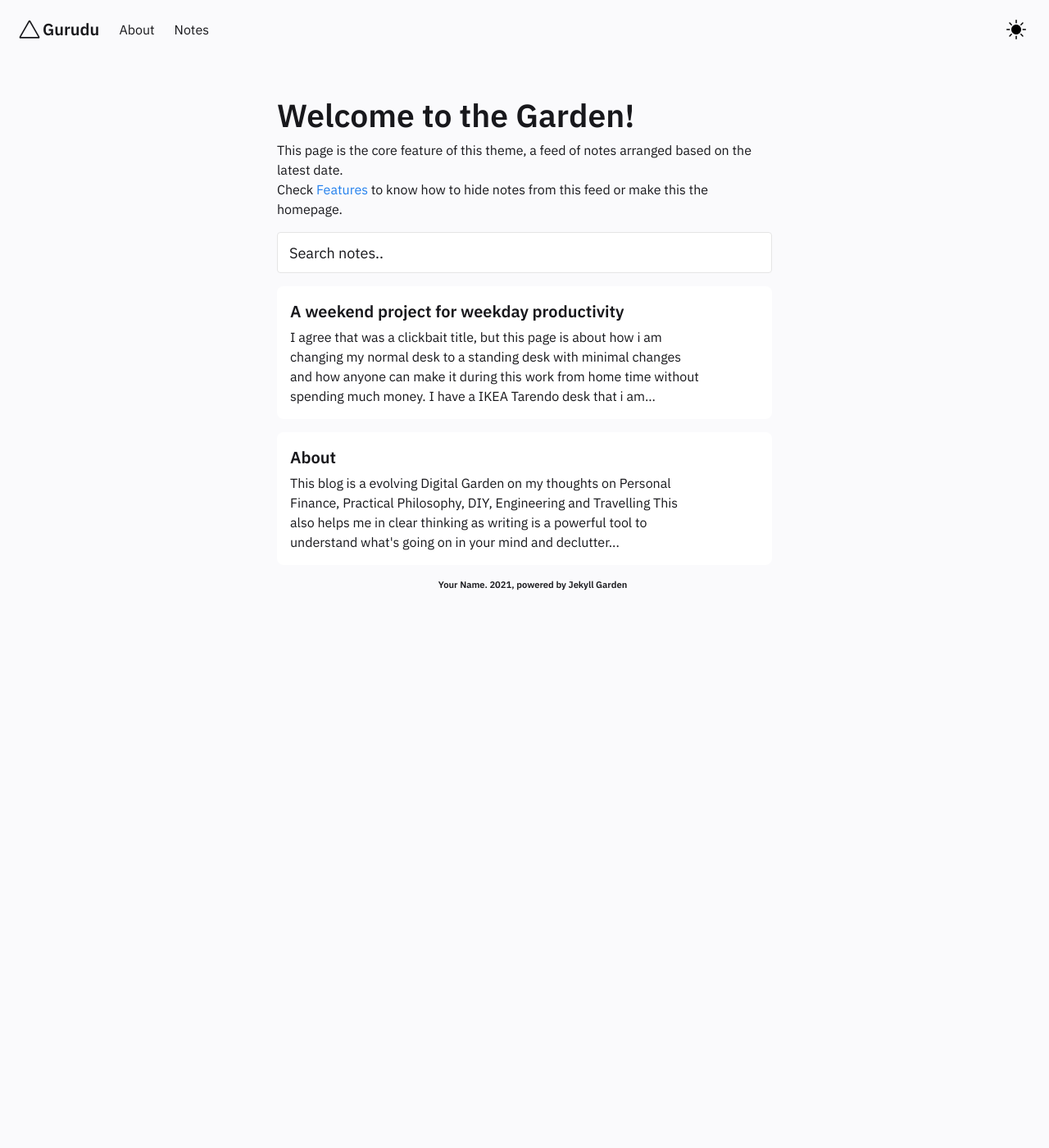
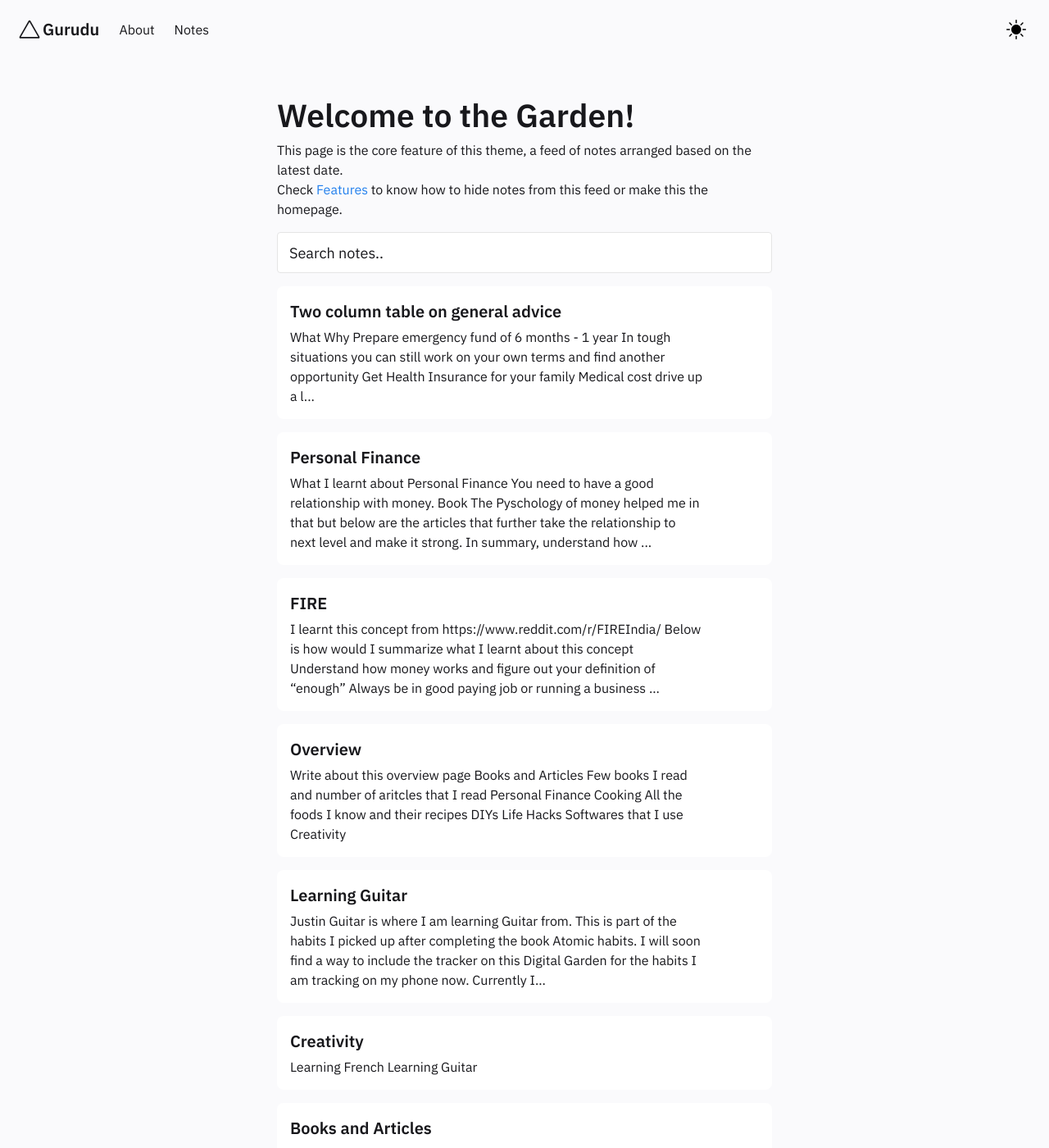
Before and after one commit to gurudublog/gurudublog.github.io, a Jekyll site: the page built from pages/notes.md, in a window 1280 px wide and 1400 px high. Shown: the whole window at 82% size. Built offline with Jekyll 4.4.1, drawn with Linux system fonts in a browser that asks for light colours; some of the changed text lies outside the part shown.

Commit message:
added overview page and other contents

```diff
--- /dev/null
+++ b/_notes/Books and Articles.md
@@ -0,0 +1,9 @@
+---
+title : Books and Articles
+notetype : feed
+date : 25-02-2022
+---
+
+The Psychology of Money by Morgan Housel
+Atomic Habits by James Clear
+Rich Dad Poor Dad by Robert T. Kiyosak
--- /dev/null
+++ b/_notes/Creativity.md
@@ -0,0 +1,9 @@
+---
+title : Creativity
+notetype : feed
+date : 25-02-2022
+---
+
+
+[[Learning French]]
+[[Learning Guitar]]
--- /dev/null
+++ b/_notes/Learning Guitar.md
@@ -0,0 +1,9 @@
+---
+title : Learning Guitar
+notetype : feed
+date : 25-02-2022
+---
+
+[Justin Guitar](https://www.justinguitar.com) is where I am learning Guitar from. This is part of the habits I picked up after completing the book Atomic habits. I will soon find a way to include the tracker on this Digital Garden for the habits I am tracking on my phone now.
+
+Currently I learnt Chrod D and A and strumming on the 1.
--- /dev/null
+++ b/_notes/Overview.md
@@ -0,0 +1,17 @@
+---
+title : Overview
+notetype : feed
+date : 25-02-2022
+---
+
+- Write about this overview page
+
+[[Books and Articles]]
+	Few books I read and number of aritcles that I read
+[[Personal Finance]]
+Cooking
+	All the foods I know and their recipes
+DIYs
+Life Hacks
+Softwares that I use
+[[Creativity]]
--- /dev/null
+++ b/_notes/Personal Finance/FIRE.md
@@ -0,0 +1,16 @@
+---
+title : FIRE
+notetype : feed
+date : 25-02-2022
+---
+
+I learnt this concept from https://www.reddit.com/r/FIREIndia/
+
+Below is how would I summarize what I learnt about this concept
+
+1. Understand how money works and figure out your definition of “enough”
+2. Always be in good paying job or running a business
+3. Enjoy every second of your life because thats what matters at the end.
+4. Review your goals often ( ever half year or an year )
+5. When expectations grow faster than your income you would mostly be dissatisfied
+6. While doing all these, you might become numbers person which i think we should try to minimise and focus on broader aspect
--- /dev/null
+++ b/_notes/Personal Finance/Personal Finance.md
@@ -0,0 +1,19 @@
+---
+title : Personal Finance
+notetype : feed
+date : 25-02-2022
+---
+
+What I learnt about Personal Finance
+
+You need to have a good relationship with money. Book The Pyschology of money helped me in that but below are the articles that further take the relationship to next level and make it strong. In summary, understand how money works in the world, have enough money and define your "enough" and do things in life that matter to you while increasing the potential to earn money every year so that you independence in future. After all, In a way, everyone here are trying to acheive that Financial Independence
+
+[[Two column table on general advice]]
+[[FIRE]]
+[[What is enough]]
+[[Personal Finance for maximizing happiness]]
+[[Why you shouldn't do stock picking and stick to mutual funds]].
+[[Why everything is sales]]
+[[Write life rules of sticking to plan]]
+[[Why stocks and not real estate]]
+[[Don’t be work or money obsessed]]
--- /dev/null
+++ b/_notes/Two column table on general advice.md
@@ -0,0 +1,17 @@
+---
+title : Two column table on general advice
+notetype : feed
+date : 25-02-2022
+---
+
+
+| What                                                                                     | Why                                                                                                                        |
+|------------------------------------------------------------------------------------------|----------------------------------------------------------------------------------------------------------------------------|
+| Prepare emergency fund of 6 months - 1 year                                              | In tough situations you can still work on your own terms and find another opportunity                                      |
+| Get Health Insurance for your family                                                     | Medical cost drive up a lot, so instead of dipping into savings depend on insurance companies                              |
+| Get Life Insurance if you have dependents                                                | You don't want your loved ones to suffer after your death                                                                  |
+| If you get 100 RS, put 60% in equity and 30% in debt and 10% gold                        | Rebalance every year and gradually decrease % in equity when you age or your risk apetite decreases or your goals are near |
+| Focus on Income streams to get 150 instead of 100 and don't waste time in managing money | Its better to spend time on career and increase your earnings than bother about short term profits                         |
+| More expectations than your income will dissapoint you                                   | So focus on how your expecations are growing month on month                                                                |
+| Enjoy your life with remaining money                                                     | Because that’s what matters at the end                                                                                     |
+| Get atleast 7 hours sleep in right time                                                  | This fixes or avoids most of the problem you have/may have                                                                 |
```
Also changed, not shown: _notes/Public/A weekend project for weekday productivity.md (+1 -1 lines), _notes/Learning French.md (added), _notes/What is enough.md (added).
